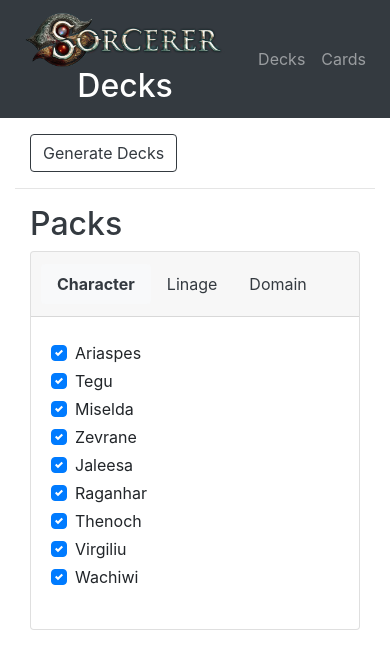
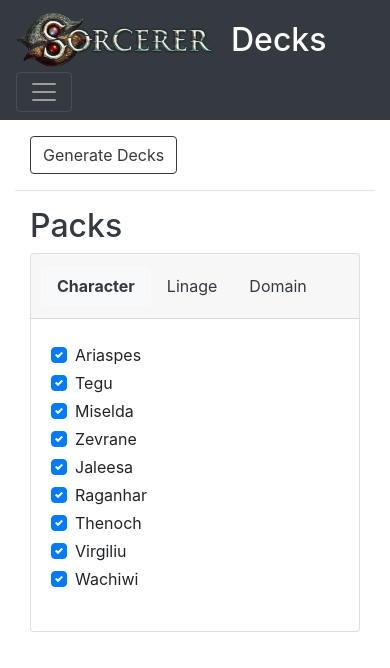
Before and after one commit to skinnybeans/sorcerer-decks, a Vue app: page / in a window 390 px wide. Shown: the top 668 px of the page. Built offline with nearby package versions, Linux system fonts and the light colour scheme.

Commit message:
added collapse menu for small screen sizes

```diff
--- a/src/components/Header.vue
+++ b/src/components/Header.vue
@@ -1,5 +1,5 @@
 <template>
-    <b-navbar variant="dark" type="dark" fixed="top" :sticky="true">
+    <b-navbar toggleable="sm" variant="dark" type="dark" fixed="top" :sticky="true">
       <b-navbar-brand class="d-flex align-items-center justify-content-center flex-wrap">
         <div>
           <img style="width: 200px" src="../assets/sorcerer.png" alt="">
@@ -10,6 +10,10 @@
           </h2>
         </div>
       </b-navbar-brand>
+
+      <b-navbar-toggle target="nav-collapse"></b-navbar-toggle>
+
+      <b-collapse id="nav-collapse" is-nav>
         <b-navbar-nav class="ml-auto">
           <b-link
             to="/deckgeneration"
@@ -26,6 +30,7 @@
             Cards
           </b-link>
         </b-navbar-nav>
+      </b-collapse>
     </b-navbar>
 </template>
 
```
Lines whose indentation alone changed are shown as unchanged.
